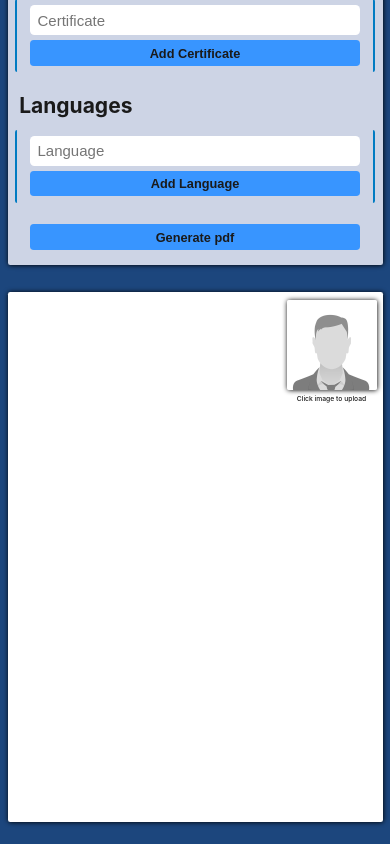
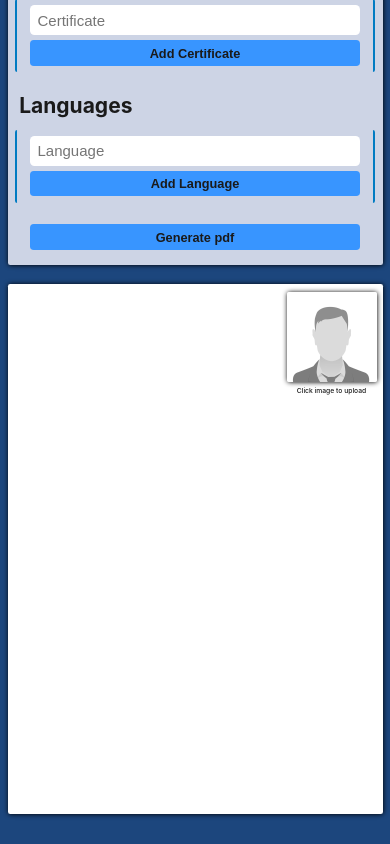
Before and after one commit to G-Cioni/cv-creator, a React (Create React App) app: page / in a window 390 px wide. Shown: the part 1492-2336 px from the top of the page. After the commit the page ends 2314 px from the top, so only its background shows below. Built offline with nearby package versions, Linux system fonts and the light colour scheme.

Commit message:
Changed printing margins

```diff
--- a/src/styles/App.css
+++ b/src/styles/App.css
@@ -417,8 +417,8 @@ p {
     width: var(--cv-width);
   }
   #Cv {
-    margin-top: 2em;
-    margin-bottom: 3em;
+    margin-top: 1em;
+    margin-bottom: 1em;
   }
   .formTitle {
     font-size: 2.8em;
@@ -470,7 +470,7 @@ p {
     font-size: 16px;
   }
   @page {
-    margin: 0.5cm 0.5cm 0cm 0.5cm;
+    margin: 0cm 0.5cm;
   }
   #Forms {
     display: none;
```
